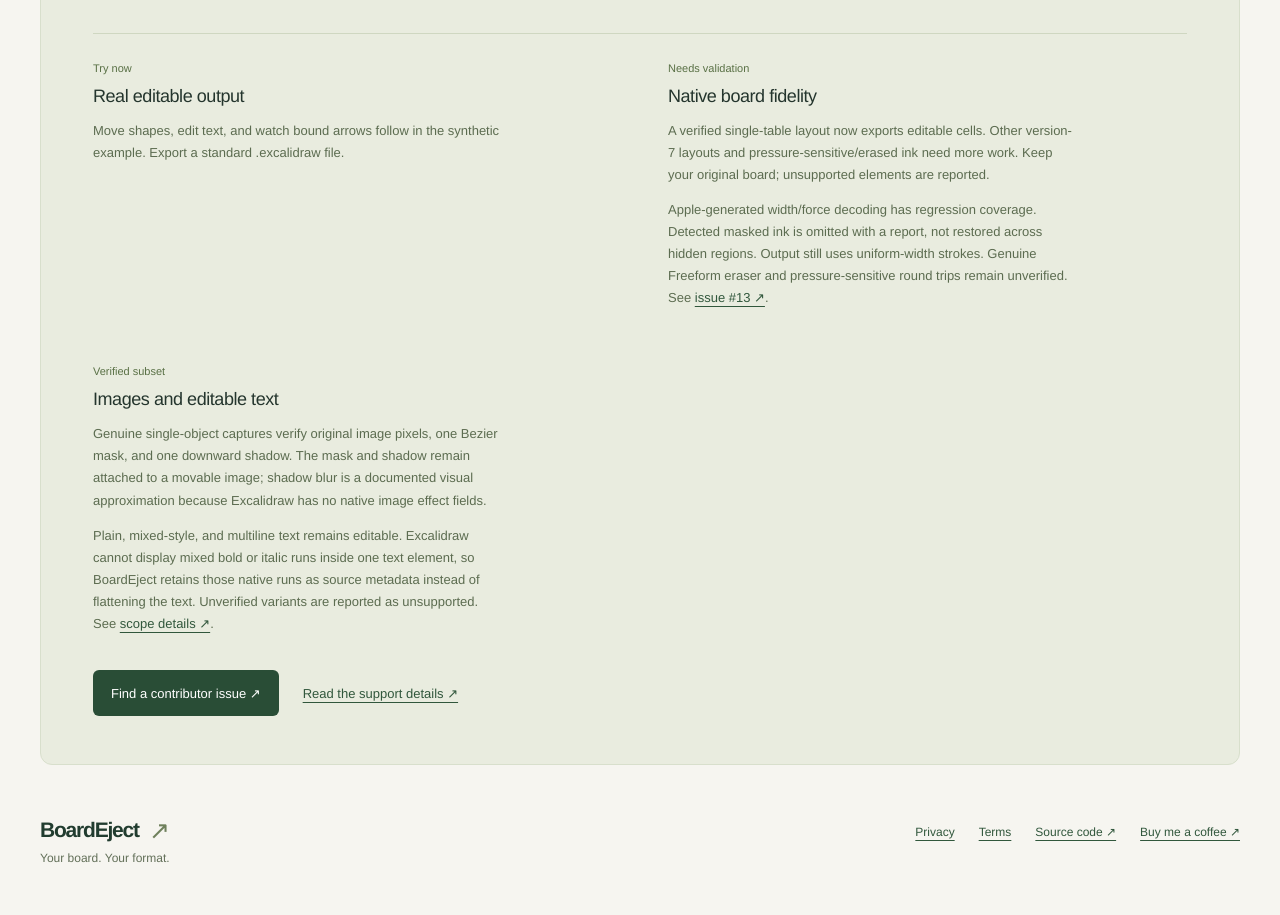
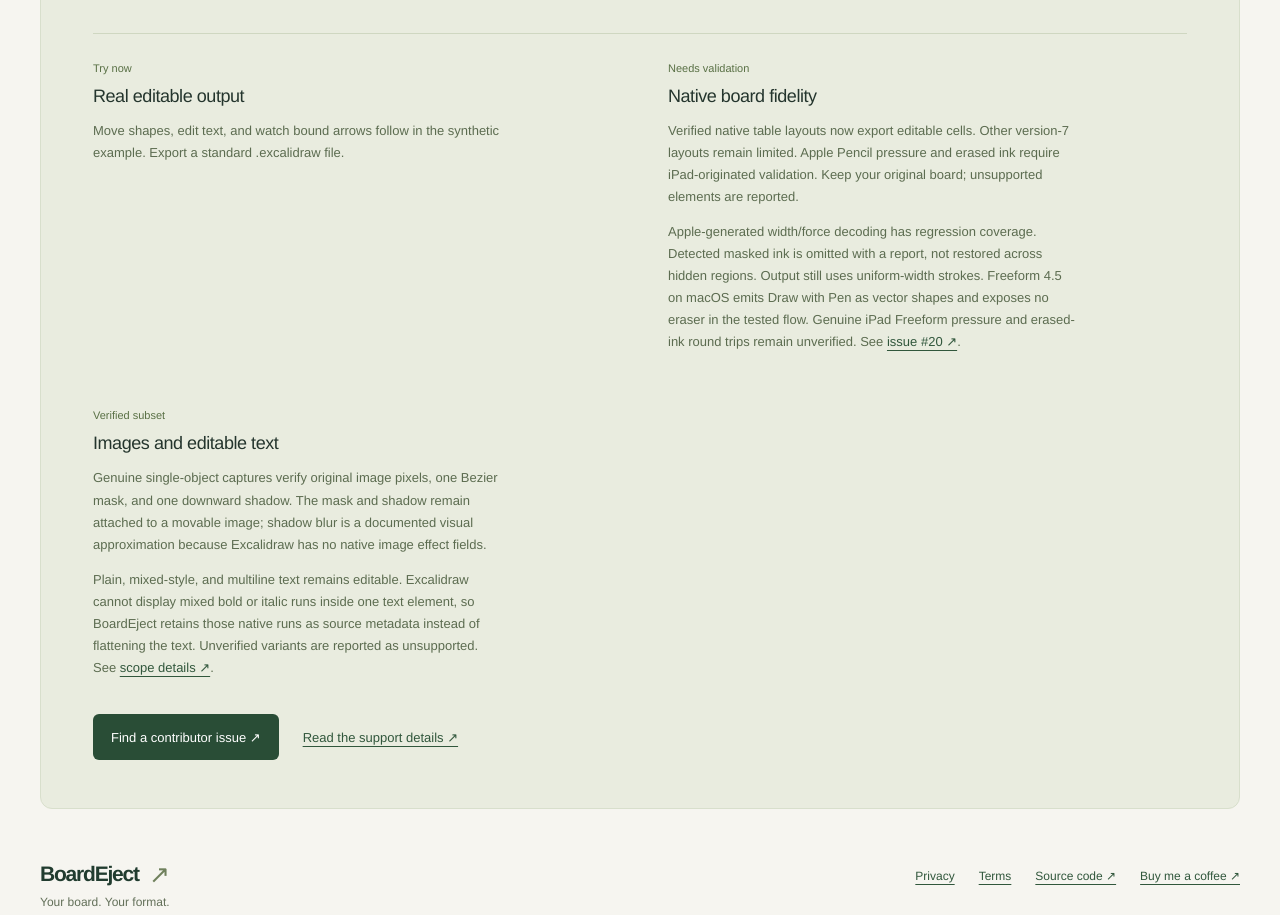
Before and after one commit to royalpinto007/boardeject, a React (Vite) app in the folder apps/web/: page / in a window 1280 px wide. Shown: the part 1500-2415 px from the top of the page. Built offline with nearby package versions, Linux system fonts and the light colour scheme.

Commit message:
docs: align site with native ink boundary

```diff
--- a/apps/web/src/main.tsx
+++ b/apps/web/src/main.tsx
@@ -368,23 +368,24 @@ function App() {
               <span className="state-label">Needs validation</span>
               <h3>Native board fidelity</h3>
               <p>
-                A verified single-table layout now exports editable cells. Other
-                version-7 layouts and pressure-sensitive/erased ink need more
-                work. Keep your original board; unsupported elements are
-                reported.
+                Verified native table layouts now export editable cells. Other
+                version-7 layouts remain limited. Apple Pencil pressure and
+                erased ink require iPad-originated validation. Keep your
+                original board; unsupported elements are reported.
               </p>
               <p>
                 Apple-generated width/force decoding has regression coverage.
                 Detected masked ink is omitted with a report, not restored
                 across hidden regions. Output still uses uniform-width strokes.
-                Genuine Freeform eraser and pressure-sensitive round trips
-                remain unverified. See{" "}
+                Freeform 4.5 on macOS emits Draw with Pen as vector shapes and
+                exposes no eraser in the tested flow. Genuine iPad Freeform
+                pressure and erased-ink round trips remain unverified. See{" "}
                 <a
-                  href="https://github.com/royalpinto007/boardeject/issues/13"
+                  href="https://github.com/royalpinto007/boardeject/issues/20"
                   target="_blank"
                   rel="noopener noreferrer"
                 >
-                  issue #13 ↗
+                  issue #20 ↗
                 </a>
                 .
               </p>
```
Also changed, not shown: 1 other file (tests, documents, lock files or other folders).
